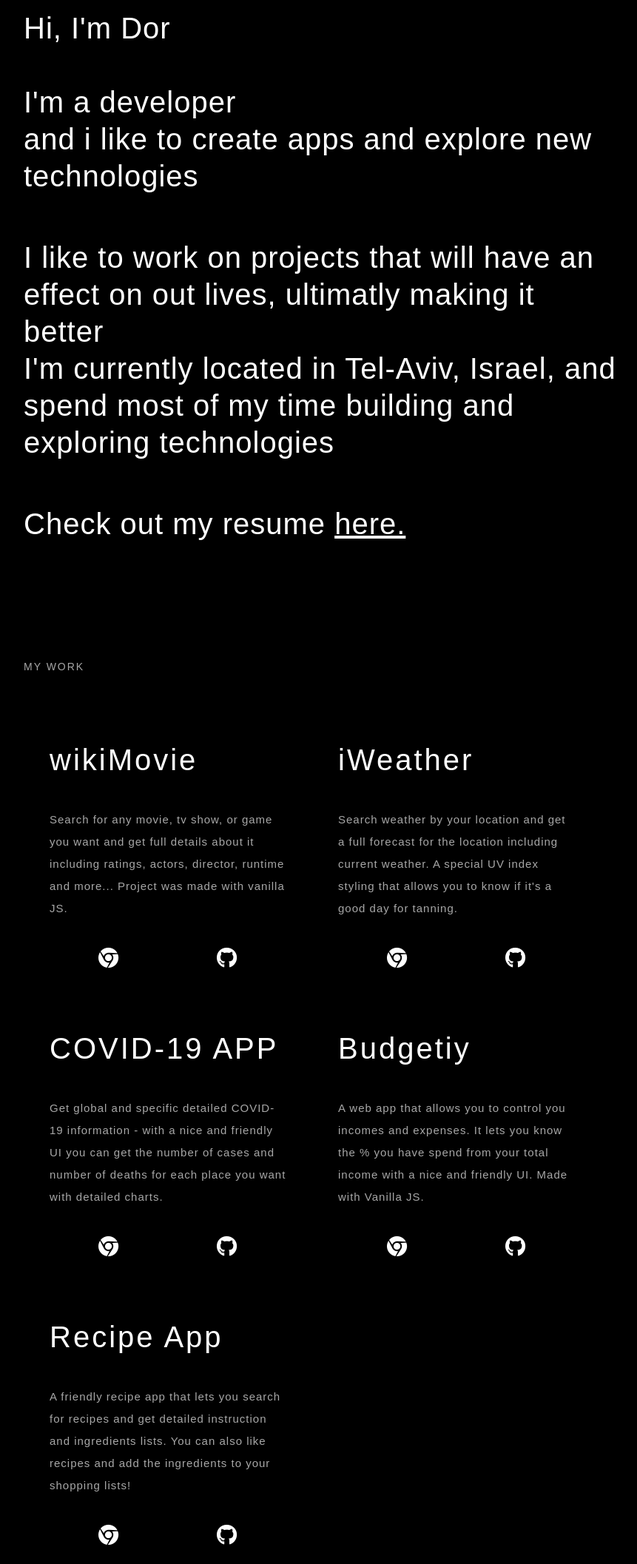
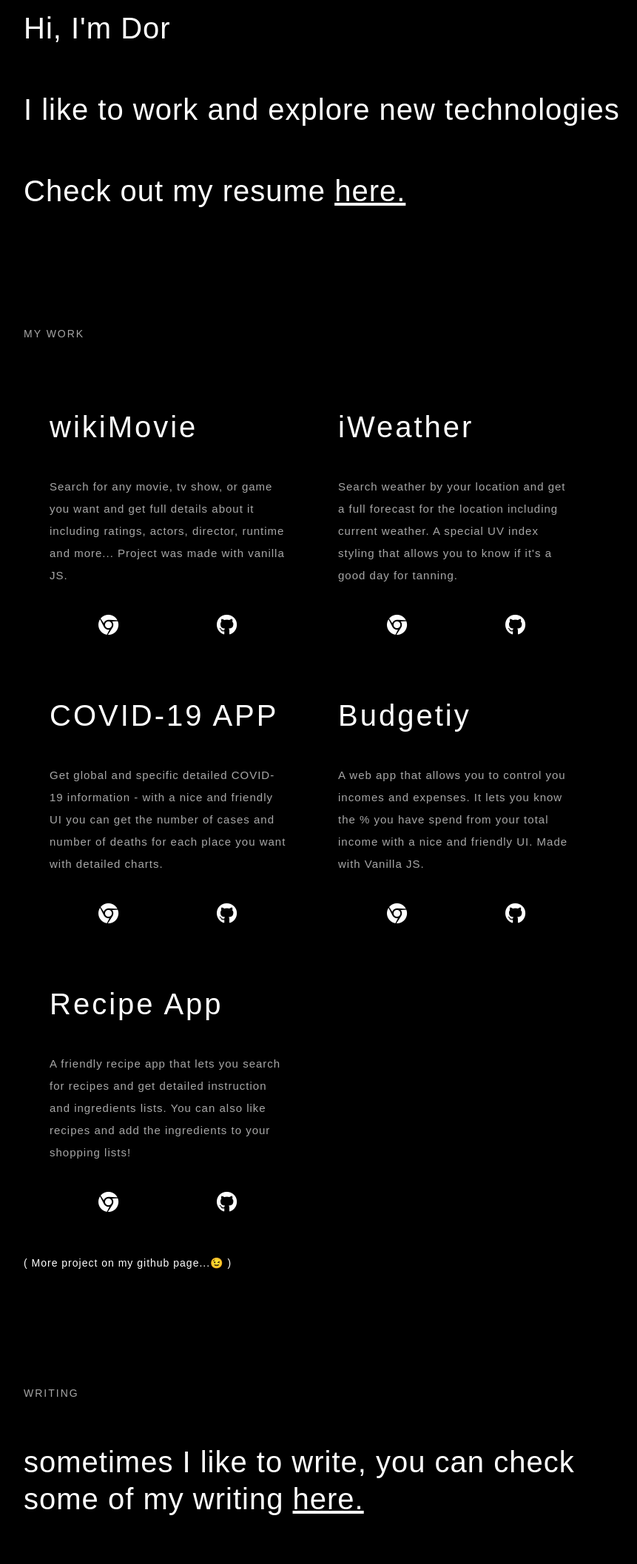
Before and after one commit to samod667/personal-portfolio, a website: page index.html in a window 1280 px wide. Shown: the part 237-2351 px from the top of the page at 74% size, without its empty margins (40-901 px from the left). Drawn offline with nearby package versions, Linux system fonts and the light colour scheme; a web font is replaced by a local one.

Commit message:
changes in text

```diff
--- a/index.html
+++ b/index.html
@@ -38,12 +38,10 @@
       <div class="bio" id="bio">
         <h5 class="headline">BIO</h5>
         <p class="text">
-          Hi, I'm Dor<br /><br />I'm a
-          developer<br /> and i like to create apps and explore new technologies
+          Hi, I'm Dor<br />
         </p>
         <p class="text">
-          I like to work on projects that will have an effect on out lives, ultimatly making it better<br />
-          I'm currently located in Tel-Aviv, Israel, and spend most of my time building and exploring technologies
+          I like to work and explore new technologies<br />
         </p>
         <p class="text">
           Check out my resume
@@ -225,9 +223,7 @@
       <div class="blog" id="blog">
         <h5 class="headline">WRITING</h5>
         <p class="text">
-          I like to write about development and some problems I encounter while building.
-          I also write some about new technologies and devloping on the bitcoin lighning network as well as
-          contributing bitcoin open-source projects.
+         sometimes I like to write, you can check some of my writing
            <a href="#" target="_blank" title="my blog">here.</a>
         </p>
       </div>
```
Also changed, not shown: dist/index.html.
